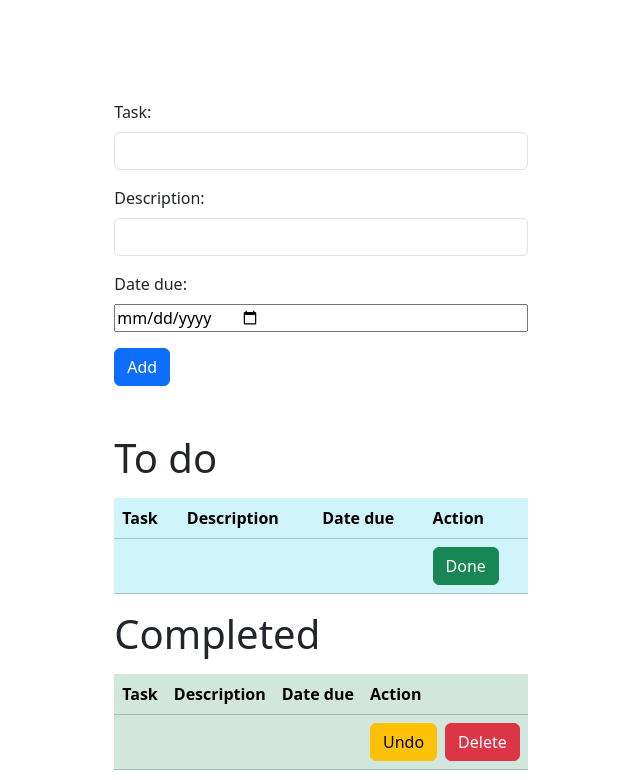
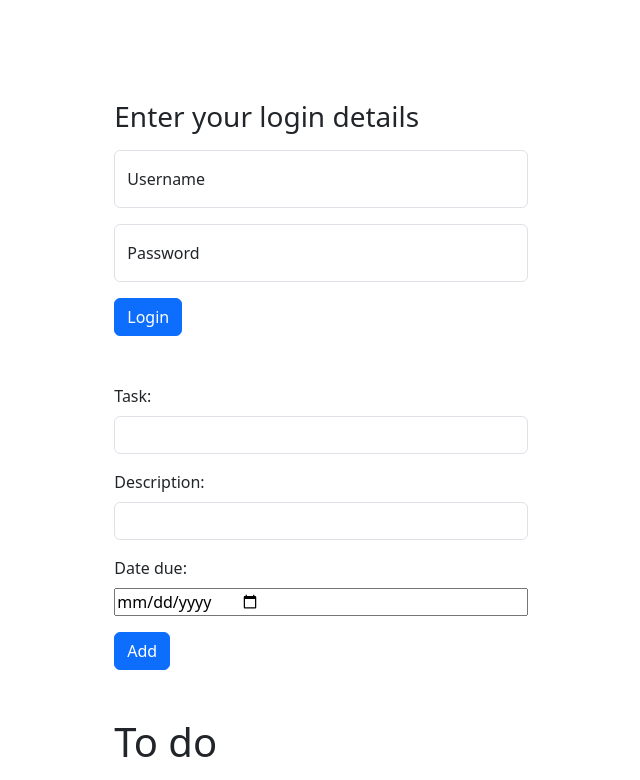
Before and after one commit to liamAppleton/Personal-Task-Tracker, a React (Vite) app in the folder client/: page / in a window 1280 px wide. Shown: the top 780 px of the page, without its empty margins (319-959 px from the left). Built offline with nearby package versions, Linux system fonts and the light colour scheme; no server answers.

Commit message:
created skeleton for login form

```diff
--- a/client/src/App.jsx
+++ b/client/src/App.jsx
@@ -1,4 +1,5 @@
 import { useState, useEffect } from 'react';
+import LoginForm from './components/LoginForm';
 import TaskForm from './components/TaskForm';
 import TaskTable from './components/TaskTable';
 import axios from 'axios';
@@ -78,6 +79,10 @@ const App = () => {
   return (
     <>
       <div className="mb-5">
+        <LoginForm />
+      </div>
+
+      <div className="mb-5">
         <TaskForm getFormData={handleFormSubmission} />
       </div>
       <div>
--- /dev/null
+++ b/client/src/components/LoginForm.jsx
@@ -0,0 +1,35 @@
+import React from 'react';
+
+const LoginForm = () => {
+  return (
+    <>
+      <div className="mb-3">
+        <h3>Enter your login details</h3>
+      </div>
+
+      <form className="form-floating">
+        <div className="form-floating mb-3">
+          <input
+            type="text"
+            className="form-control"
+            id="floatingInput"
+            placeholder="Username"
+          />
+          <label htmlFor="floatingInput">Username</label>
+        </div>
+        <div className="form-floating mb-3">
+          <input
+            type="password"
+            className="form-control"
+            id="floatingPassword"
+            placeholder="Password"
+          />
+          <label htmlFor="floatingInput">Password</label>
+        </div>
+        <button className="btn btn-primary">Login</button>
+      </form>
+    </>
+  );
+};
+
+export default LoginForm;
```
Also changed, not shown: 1 other file (tests, documents, lock files or other folders).
